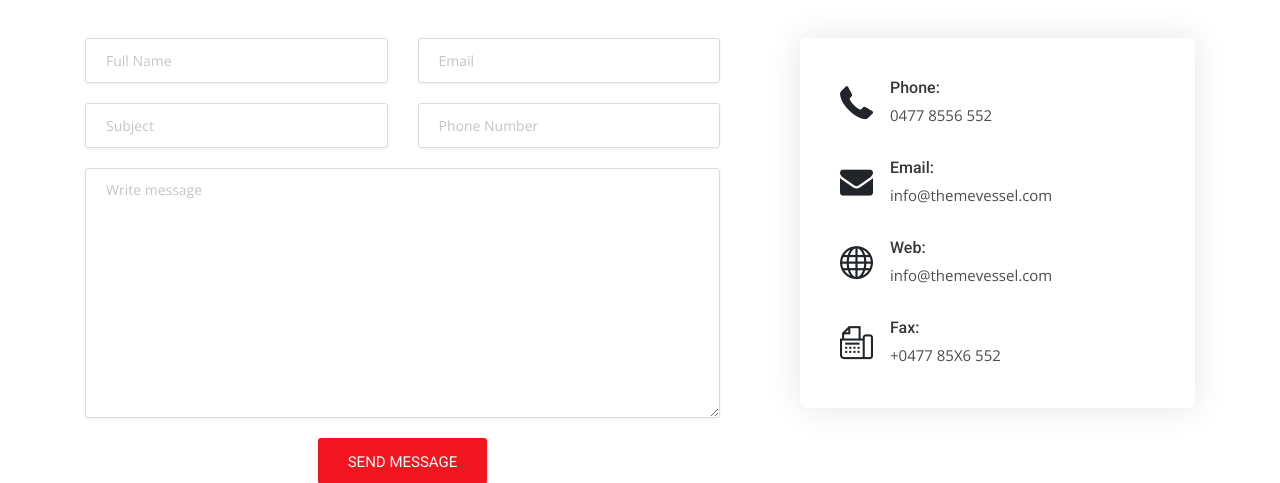
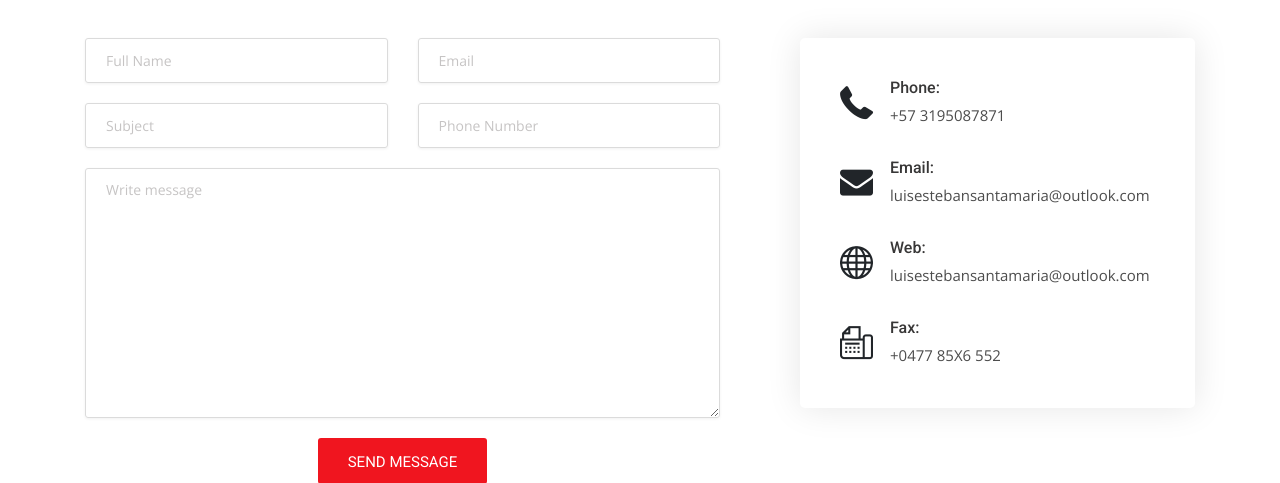
Before and after one commit to luisSantamariaCOL/carzone-djangoproject, a Django app: page /contact in a window 1280 px wide. Shown: the part 553-1036 px from the top of the page. Run offline with Django 3.2, Linux system fonts and the light colour scheme; some libraries are stand-ins or nearby versions.

Commit message:
contact page maked with email sending

```diff
--- a/pages/views.py
+++ b/pages/views.py
@@ -1,6 +1,10 @@
-from django.shortcuts import render
+from django.shortcuts import render, redirect
 from .models import Team
 from cars.models import Car
+from django.contrib import messages
+from django.core.mail import send_mail
+from django.contrib.auth.models import User
+
 
 # Create your views here.
 def home(request):
@@ -42,4 +46,28 @@ def services(request):
     return render(request, 'pages/services.html')
 
 def contact(request):
+    if request.method == 'POST':
+        name = request.POST['name']
+        email = request.POST['email']
+        subject = request.POST['subject']
+        phone = request.POST['phone']
+        message = request.POST['message']
+
+
+        admin_info = User.objects.get(is_superuser=True)
+        admin_email = admin_info.email
+
+        email_subject = "You have a new message from Carzone website regarding " + subject
+        message_body = 'Name: ' + name + '. Email: ' + email + '. Phone: ' + phone + '. Message: ' + message
+
+        send_mail(
+                email_subject,
+                message_body,
+                "estebanmillo700@gmail.com",
+                [admin_email],
+                fail_silently=False,
+            )
+        messages.success(request, 'Thank you for contacting us. We will get back to you shortly.')
+        return redirect('pages:contact')
+
     return render(request, 'pages/contact.html')
--- a/templates/pages/contact.html
+++ b/templates/pages/contact.html
@@ -27,7 +27,9 @@
             <h1>Contact <span>Us</span></h1>
             <p>Lorem ipsum dolor sit amet, consectetur adipisicing elit, sed do eiusmod</p>
         </div>
-        <form action="#" method="POST" enctype="multipart/form-data">
+        <form action="{% url 'pages:contact' %}" method="POST" enctype="multipart/form-data">
+            {% include 'includes/messages.html' %}
+            {% csrf_token %}
             <div class="row">
                 <div class="col-lg-7">
                     <div class="row">
@@ -71,7 +73,7 @@
                             </div>
                             <div class="detail">
                                 <h5>Phone:</h5>
-                                <p><a href="#">0477 8556 552</a></p>
+                                <p><a href="#">+57 3195087871</a></p>
                             </div>
                         </div>
                         <div class="ci-box">
@@ -80,7 +82,7 @@
                             </div>
                             <div class="detail">
                                 <h5>Email:</h5>
-                                <p><a href="#">info@themevessel.com</a></p>
+                                <p><a href="#">luisestebansantamaria@outlook.com</a></p>
                             </div>
                         </div>
                         <div class="ci-box">
@@ -89,7 +91,7 @@
                             </div>
                             <div class="detail">
                                 <h5>Web:</h5>
-                                <p><a href="#">info@themevessel.com</a></p>
+                                <p><a href="#">luisestebansantamaria@outlook.com</a></p>
                             </div>
                         </div>
                         <div class="ci-box mb-0">
```
